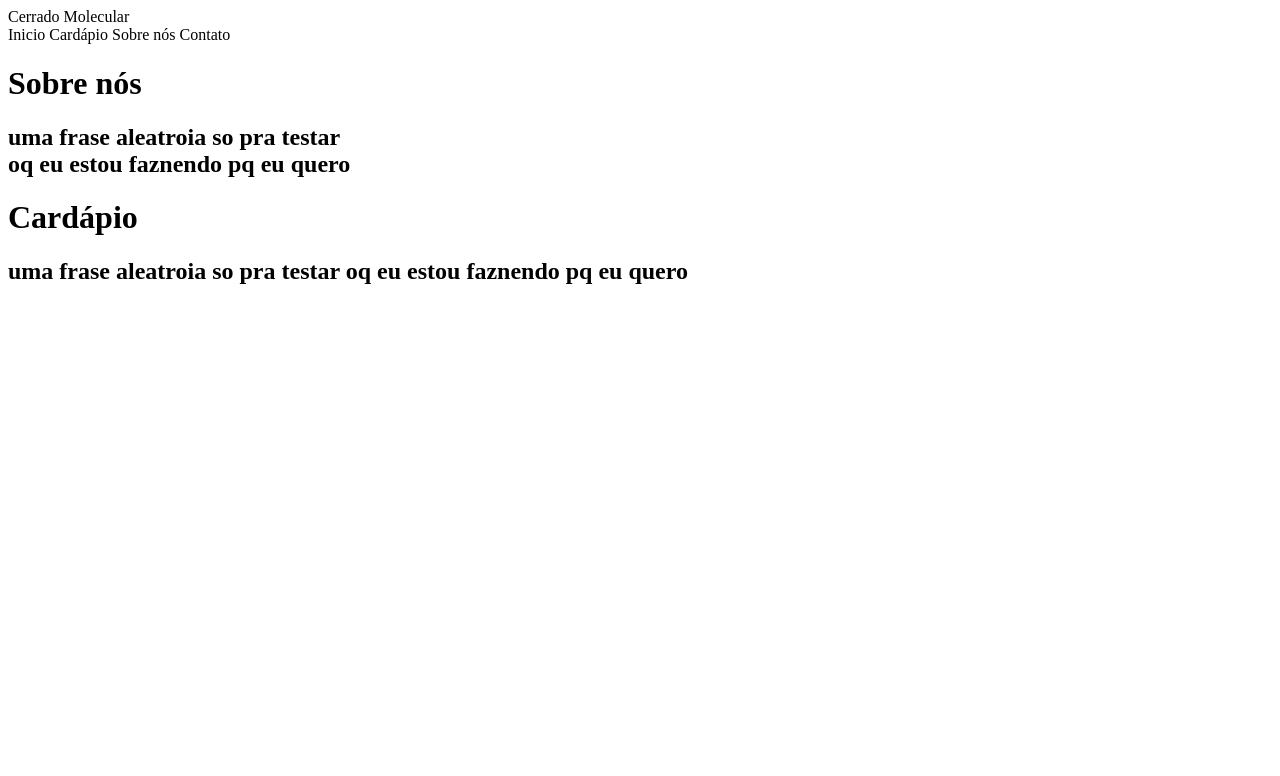
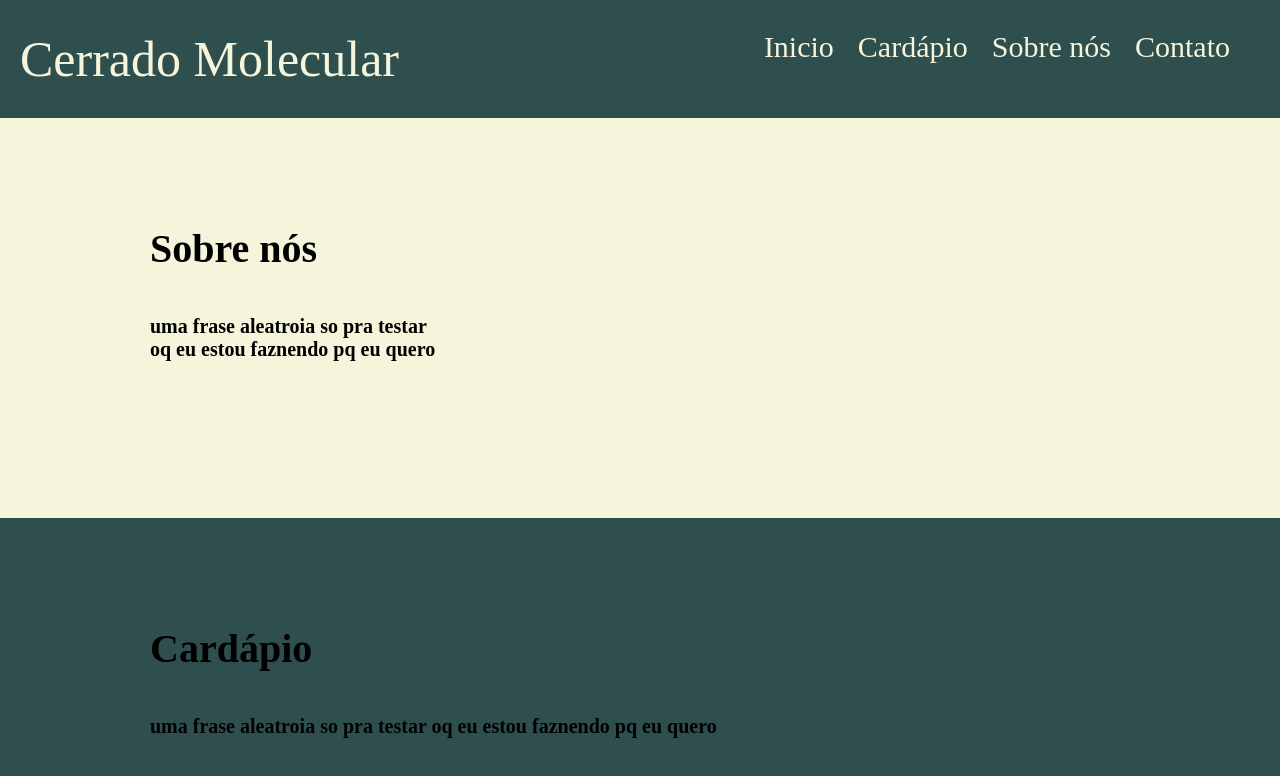
Before and after one commit to Trabalho-pss/Jornal_Cemic, a plain HTML site: page Index.html in a window 1280 px wide. Drawn offline with Linux system fonts and the light colour scheme.

Commit message:
adicionando o estilo do site

```diff
--- a/Index.html
+++ b/Index.html
@@ -4,7 +4,7 @@
     <meta charset="UTF-8">
     <meta name="viewport" content="width=device-width, initial-scale=1.0">
     <title>Cerrado Molecular</title>
-    <link rel="stylesheet" type="text/css" href="styles.css" media="screen" />
+    <link rel="stylesheet" type="text/css" href="estilos.css" media="screen" />
 </head>
 <body>
     <nav class="menu">
--- /dev/null
+++ b/estilos.css
@@ -0,0 +1,64 @@
+body {
+    margin: 0;
+}
+
+.menu {
+    display: flex;
+    flex: 1;
+    justify-content: space-between;
+    background-color: darkslategray;
+    padding-right:50px;
+    padding-bottom:30px;
+    padding-top:30px;
+}
+.editar {
+    color:beige;
+    margin-left:20px;
+    font-size:30px
+}
+.container {
+    display: flex;
+    flex-direction: column;
+    height: 100vh;
+    flex: 1;
+    background-color:beige
+}
+.secao1 {
+    display: flex;
+    flex: 1;
+    flex-direction: column;
+    padding-left: 150px;
+    padding-right: 150px;
+    background-color:beige;
+    padding-left: 150px;
+    padding-right: 150px;
+}
+
+.secao2 {
+    display: flex;
+    flex: 1;
+    flex-direction: column;
+    padding-left: 150px;
+    padding-right: 150px;
+    background-color:darkslategray;
+    padding-left: 150px;
+    padding-right: 150px;
+
+}
+
+.sobreNos {
+    font-size:40px;
+    padding-top:80px;
+}
+.titulo {
+    font-size:50px;
+    margin-left:20px;
+    color:beige;
+}
+.info {
+    font-size:20px;
+}
+.cardapio{
+    font-size:40px;
+    padding-top:80px;
+}
```
